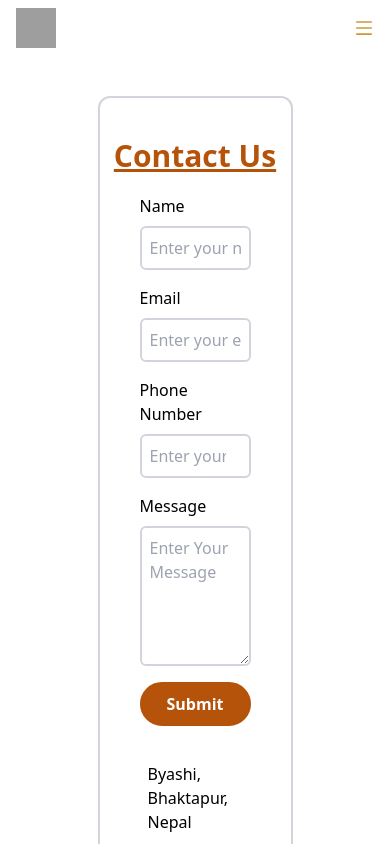
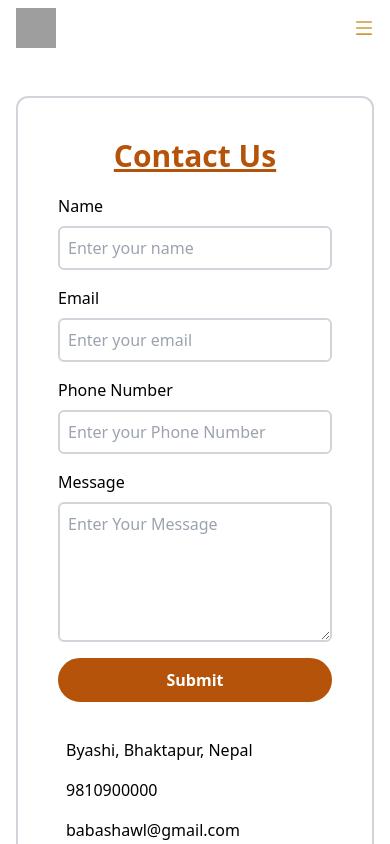
Before and after one commit to BivekKarki/babashawl1, a React (Vite) app: page /contact-us in a window 390 px wide. Shown: the top 844 px of the page. Built offline with nearby package versions, Linux system fonts and the light colour scheme; grey boxes are pictures that could not be loaded.

Commit message:
feat: contact us responsive layout

```diff
--- a/src/views/ContactUs.jsx
+++ b/src/views/ContactUs.jsx
@@ -3,7 +3,9 @@ import React from 'react'
 
 const ContactUs = () => {
   return (
-    <div className="w-1/2 flex flex-col mx-auto items-center my-10 py-5 border-2 border-solid border-gray-300 rounded-xl">
+    <>
+    <div className='mx-4 sm:mx-0'>
+    <div className="w-full md:w-1/2 flex flex-col mx-auto items-center my-10 py-5 border-2 border-solid border-gray-300 rounded-xl">
       <h2 className="text-3xl font-bold my-5 underline text-amber-700">Contact Us</h2>
       <div className="flex md:flex-row flex-col w-full h-full gap-3">
         <div className="w-full md:w-3/5 flex flex-col justify-start">
@@ -84,6 +86,9 @@ const ContactUs = () => {
         </div>
       </div>
     </div>
+    </div>
+    </>
+
   )
 }
 
```
